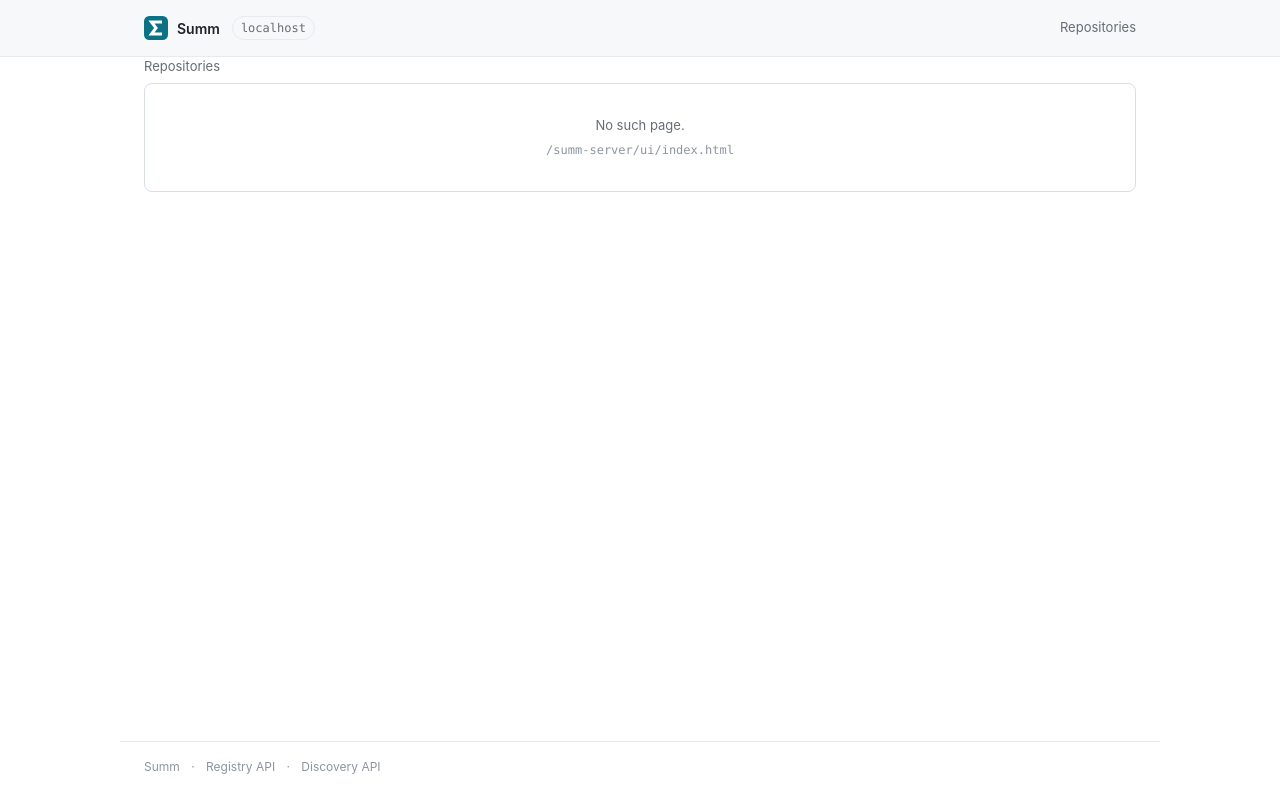
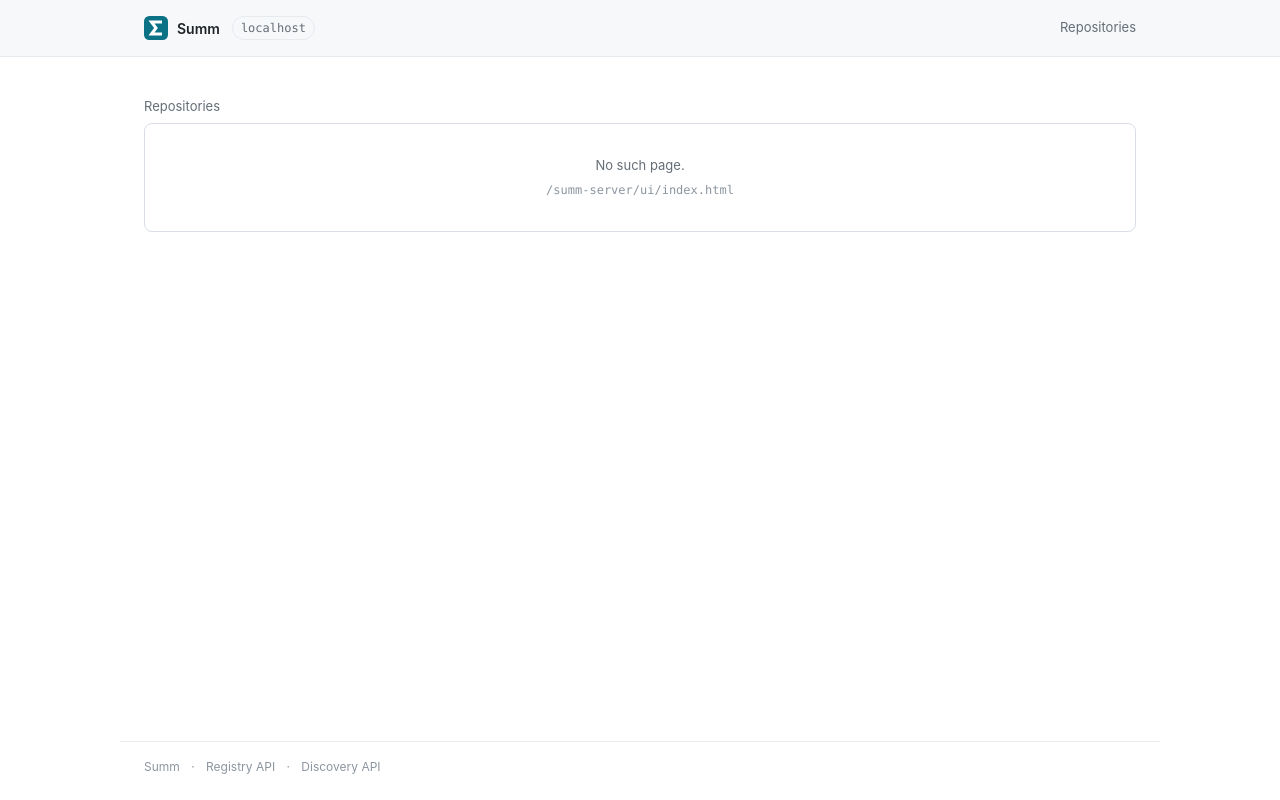
Before and after one commit to renshao/summ, a plain HTML site: page summ-server/ui/index.html in a window 1280 px wide. Drawn offline with Linux system fonts and the light colour scheme.

Commit message:
Give the page title room below the top bar
`main` carries `.shell`, whose `padding` shorthand resets all four sides,
and a bare type selector loses to a class on specificity whatever the
source order - so `main { padding-top: 28px }` never applied and the page
title sat hard against the top bar's border. Select `main.shell` and take
the gap to 40px.

The repository list is where this showed: every other page opens with
breadcrumbs, which were absorbing the missing space.

Co-Authored-By: Claude Opus 5 <noreply@anthropic.com>
Claude-Session: https://claude.ai/code/session_01Th7n6rqfZiSSXa2JERvoxd

```diff
--- a/summ-server/ui/app.css
+++ b/summ-server/ui/app.css
@@ -131,7 +131,12 @@ a:hover { text-decoration: underline; }
 
 /* ---- page furniture --------------------------------------------------- */
 
-main { flex: 1; padding-top: 28px; padding-bottom: 48px; }
+/* `main.shell`, not `main`: the element carries `.shell`, whose `padding`
+   shorthand resets all four sides, and a bare type selector loses to it on
+   specificity regardless of source order. So the vertical padding here read as
+   0 and the page title sat hard against the top bar's border. Any rule adding
+   vertical padding to a `.shell` element has to out-specify the shorthand. */
+main.shell { flex: 1; padding-top: 40px; padding-bottom: 56px; }
 
 .crumbs {
   font-size: 13px;
```
